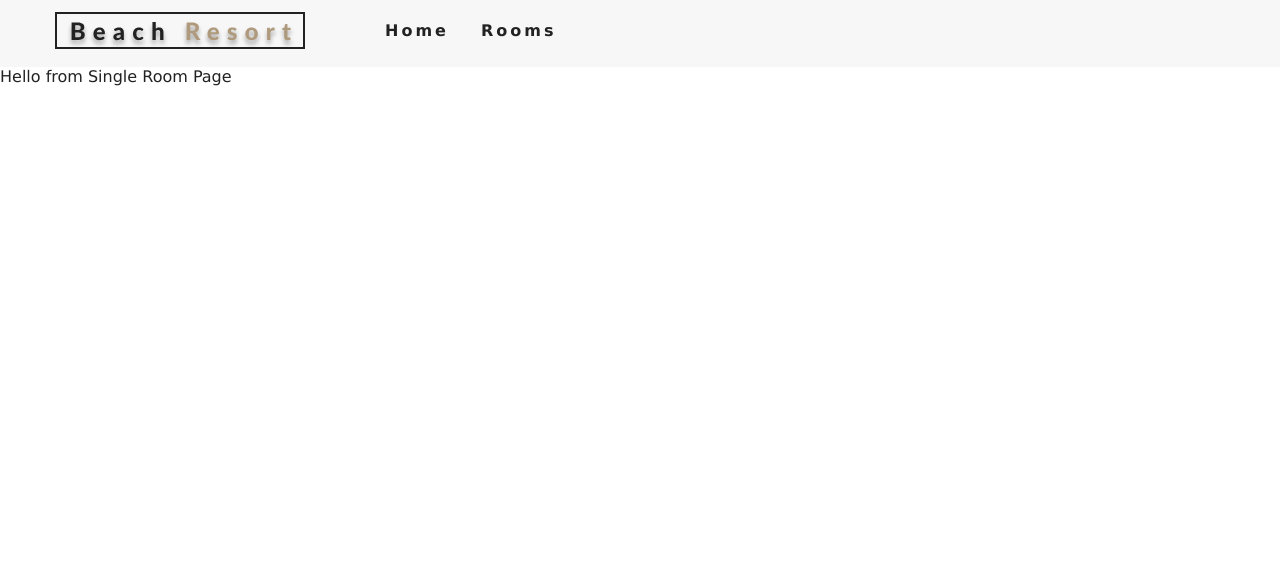
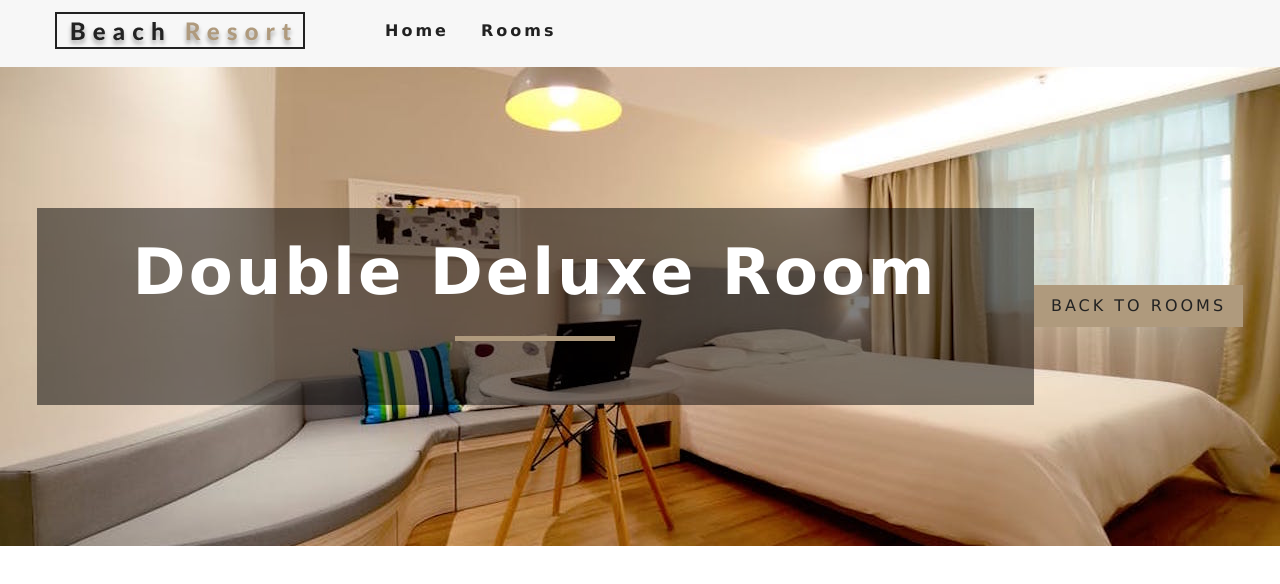
Before and after one commit to JZepeda1000/Beach-Resort, a React (Create React App) app in the folder beach-resort-app/: page /rooms/double-deluxe in a window 1280 px wide. Shown: the top 584 px of the page. Built offline with nearby package versions, Linux system fonts and the light colour scheme; the HTML template or start-up script is replaced by a standard one.

Commit message:
Worked on SingleRoom component

```diff
--- a/beach-resort-app/src/pages/SingleRoom.js
+++ b/beach-resort-app/src/pages/SingleRoom.js
@@ -1,11 +1,55 @@
 import React, { Component } from 'react';
+import defaultBcg from '../images/room-1.jpeg';
+import Hero from '../components/Hero';
+import Banner from '../components/Banner';
+import {Link} from 'react-router-dom';
+import {RoomContext} from '../context';
 
 export default class SingleRoom extends Component {
+
+    constructor(props) {
+        super(props);
+        this.state = {
+            slug:this.props.match.params.slug,
+            defaultBcg
+        };
+    }
+
+    static contextType = RoomContext;
+
+    componentDidMount() {
+
+    }
+
     render() {
-        return (
-            <div>
-                Hello from Single Room Page
+        const {getRoom} = this.context;
+        const room = getRoom(this.state.slug);
+        if(!room) {
+            return <div className="error">
+                <h3>No Such Room Could Be Found...</h3>
+                <Link to='/rooms' className="btn-primary">
+                    Back To Rooms
+                </Link>
             </div>
-        )
+        }
+
+        const {
+            name,
+            description,
+            capacity,
+            size,
+            price,
+            extras,
+            breakfast,
+            pets,
+            images
+        } = room
+
+        return <Hero hero='roomsHero'>
+            <Banner title={`${name} room`} />
+            <Link to='/rooms' className='btn-primary'>
+                Back TO Rooms
+            </Link>
+        </Hero>
     }
 };
```
